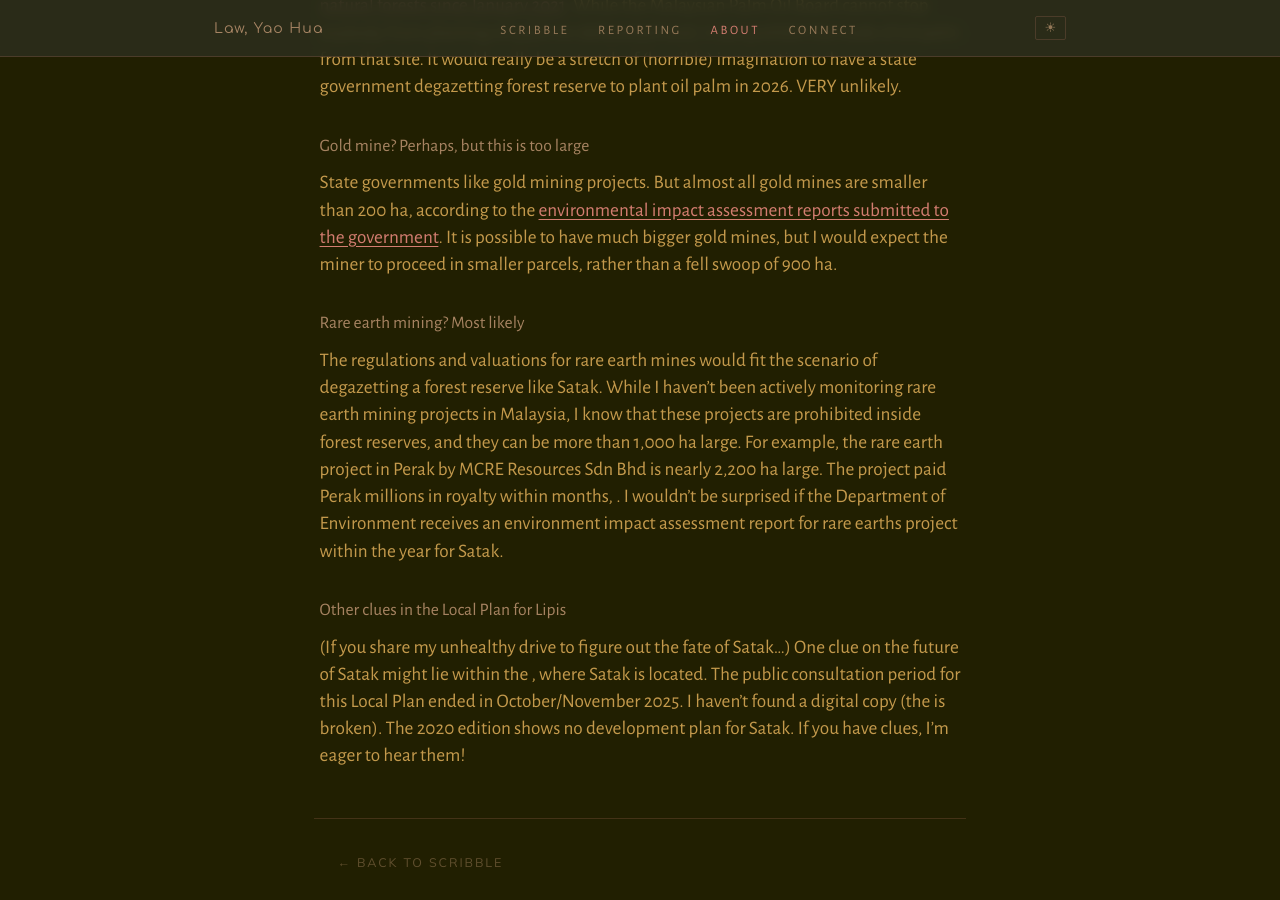
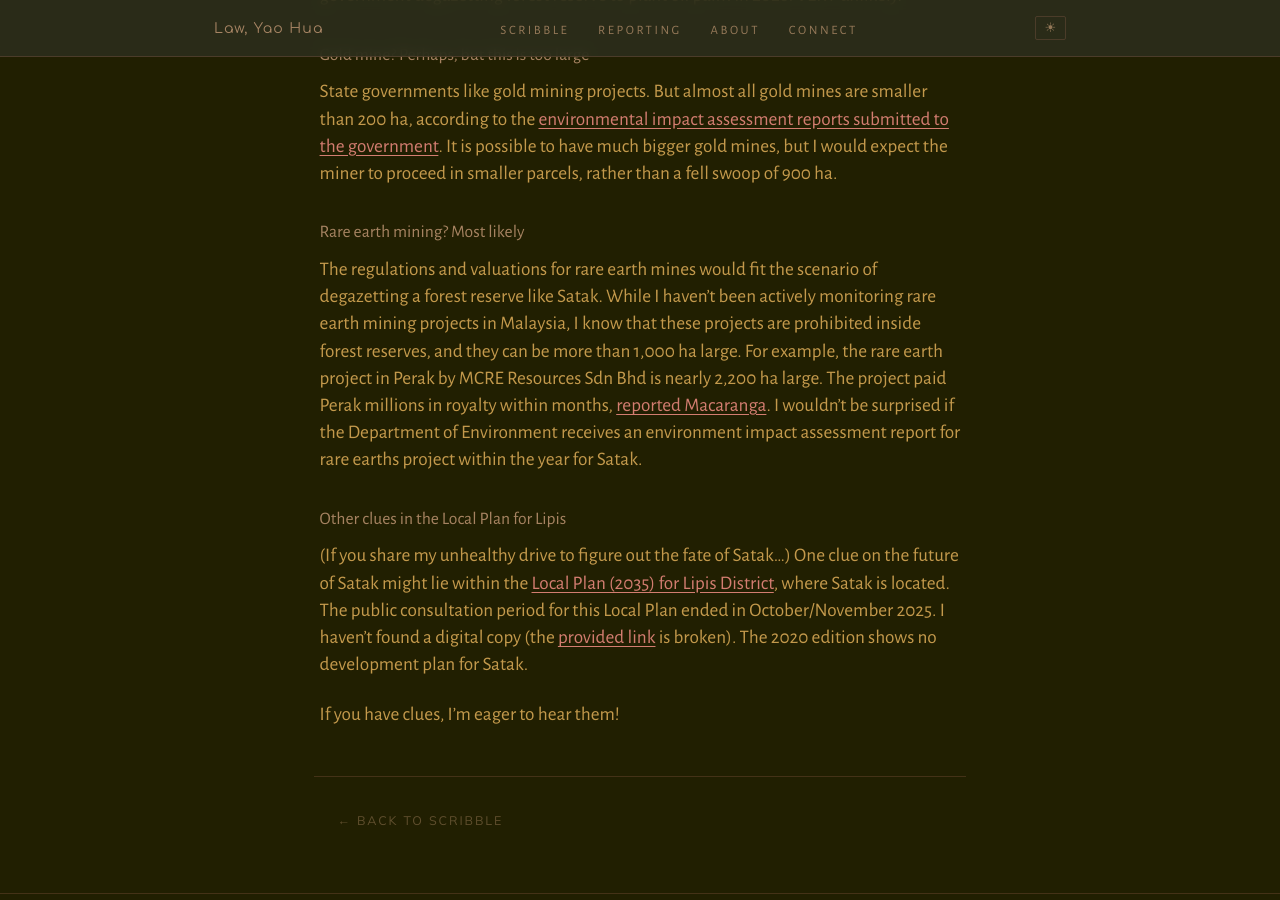
Before and after one commit to yhlreporter/site, a Jekyll site: the page built from _posts/2026-05-11-about-85-of-a-pahang-forest-reserve-has-just-been-removed.md, in a window 1280 px wide and 900 px high, scrolled down 2049 px. Built offline with Jekyll 4.4.1, drawn with Linux system fonts in a browser that asks for light colours; our own code applies the rules of GitHub Pages for plain Markdown files; comment, search, counter and statistics services are not loaded; some of the changed lines change nothing that is shown; some of the changed text lies outside the part shown.

Commit message:
Update 2026-05-11-about-85-of-a-pahang-forest-reserve-has-just-been-removed.md

```diff
--- a/_posts/2026-05-11-about-85-of-a-pahang-forest-reserve-has-just-been-removed.md
+++ b/_posts/2026-05-11-about-85-of-a-pahang-forest-reserve-has-just-been-removed.md
@@ -1,21 +1,24 @@
 ---
 layout: post
-title: "About 85% of a Pahang forest reserve has just been removed"
-subtitle: "The Satak forest reserve has not been logged since 2001. Why was most of it removed recently?"
-date: 2026-05-10
-category: environment
+title: "About 85% of a Pahang forest reserve has just been removed”
+subtitle: "The Satak forest reserve has not been logged since 2001. Why was most of it removed recently?”
+date: 2026-05-11
+category: Environment
 ---
 
 It takes just an hour to drive between Kuala Lipis and Raub, two cities in the eastern interiors of Pahang. Once booming hubs of gold mining, those heydays are long gone, and there appears little to do between the two cities.
 
 Today, instead of gold, Pahang can brag about a treasure that is far more communal and beneficent. The state has the most forest reserves in Peninsular Malaysia. Between Kuala Lipis and Raub, travelers would zip pass at least a dozen forest reserves.
-Terengun, Sungai Benchah, Tersang, Sarli, Gunung Benom, … These forests are descendants of some of the oldest rainforests on Earth. They have been protecting our air, rivers, soil, wildlife, and therefore our ways of life.
+
+Terengun, Sungai Benchah, Tersang, Sarli, Gunung Benom, …
+
+These forests are descendants of some of the oldest rainforests on Earth. They have been protecting our air, rivers, soil, wildlife, and therefore our ways of life.
 
 ## Special Satak, threatened
 
 And even in this basket of treasures, one gem stands out: the Satak Forest Reserve. It is the only reserve out of the dozen that has not been logged since 2001. As best as satellite imagery analyses could tell, Satak’s canopy has remained an untorn green blanket in the last 24 years.
 
-What’s more astounding is that Satak _can_ be logged. The 1,072 ha reserve is classified as a “production forest”; the trees can be cut for timber. That classification is shared by roughly 70% of forest reserves in Peninsular Malaysia. In my 6 years of forest reporting, I have not seen a “production forest” spared either the chainsaw or degazettement. The latter means an order by the state government to legally strip a forest of its reserve status and thus, restrictions on extraction.
+What’s more astounding is that Satak *can* be logged. The 1,072 ha reserve is classified as a “production forest”; the trees can be cut for timber. That classification is shared by roughly 70% of forest reserves in Peninsular Malaysia. In my 6 years of forest reporting, I have not seen a “production forest” spared either the chainsaw or degazettement. The latter means an order by the state government to legally strip a forest of its reserve status and thus, restrictions on extraction.
 
 So, yes, I think Satak is special because it offers a delightful exception in the general exploited fate of our forest reserves.
 
@@ -25,7 +28,7 @@
 
 BUT how good were the replacements? Did the new areas harbour as much life and protect our ways of life as well as those degazetted? Did the replacements have wild boars, rattan, and fertile topsoil? I don’t think anybody outside of the government knows.
 
-(The first step to the answer is to check every gazette plan (pelan warta) of the replacements. It’s one of my grand plans. If you are keen to try, tell me.)
+ (The first step to the answer is to check every gazette plan (pelan warta) of the replacements. It’s one of my grand plans. If you are keen to try, tell me.)
 
 ## Why degazette Satak?
 
@@ -45,10 +48,11 @@
 
 ### Rare earth mining? Most likely
 
-The regulations and valuations for rare earth mines would fit the scenario of degazetting a forest reserve like Satak. While I haven’t been actively monitoring rare earth mining projects in Malaysia, I know that these projects are prohibited inside forest reserves, and they can be more than 1,000 ha large. For example, the rare earth project in Perak by MCRE Resources Sdn Bhd is nearly 2,200 ha large. The project paid Perak millions in royalty within months, . I wouldn’t be surprised if the Department of Environment receives an environment impact assessment report for rare earths project within the year for Satak.
+The regulations and valuations for rare earth mines would fit the scenario of degazetting a forest reserve like Satak. While I haven’t been actively monitoring rare earth mining projects in Malaysia, I know that these projects are prohibited inside forest reserves, and they can be more than 1,000 ha large. For example, the rare earth project in Perak by MCRE Resources Sdn Bhd is nearly 2,200 ha large. The project paid Perak millions in royalty within months, [reported Macaranga](https://www.macaranga.org/embed/rareearths2023_09/rareearths2023.html). I wouldn’t be surprised if the Department of Environment receives an environment impact assessment report for rare earths project within the year for Satak.
 
 ### Other clues in the Local Plan for Lipis
 
 (If you share my unhealthy drive to figure out the fate of Satak…)
-One clue on the future of Satak might lie within the , where Satak is located. The public consultation period for this Local Plan ended in October/November 2025. I haven’t found a digital copy (the is broken). The 2020 edition shows no development plan for Satak.
+One clue on the future of Satak might lie within the [Local Plan (2035) for Lipis District](https://planmalaysia.pahang.gov.my/images/pdf/rtd/RTD_Lipis2035_Penggantian.pdf), where Satak is located. The public consultation period for this Local Plan ended in October/November 2025. I haven’t found a digital copy (the [provided link](https://www.mdlipis.gov.my/en/pameran-publisiti-dan-penyertaan-awam-bagi-draf-rancangan-tempatan-majlis-daerah-lipis-pahang-2035) is broken). The 2020 edition shows no development plan for Satak.
+
 If you have clues, I’m eager to hear them!
```
